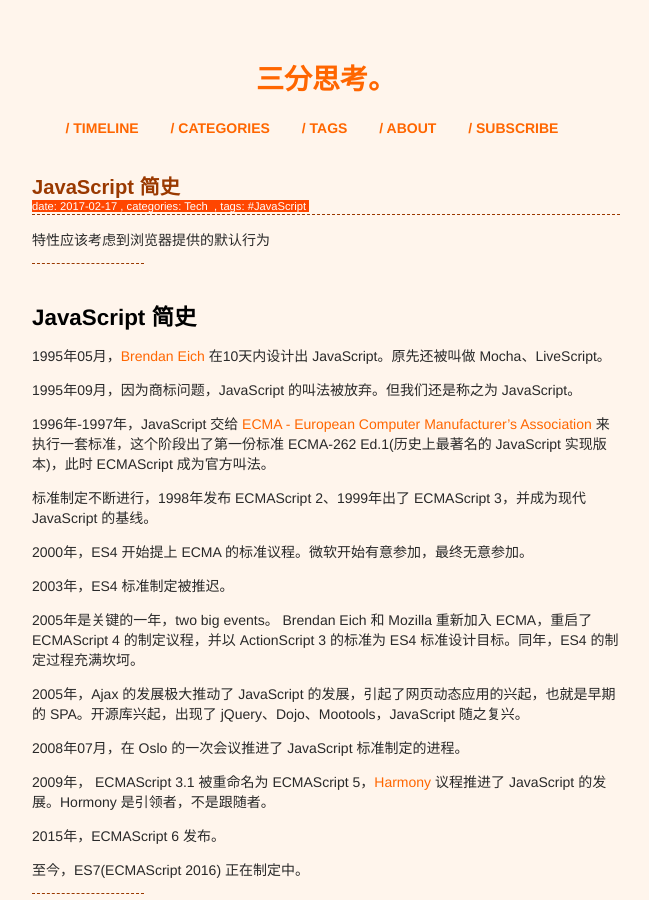
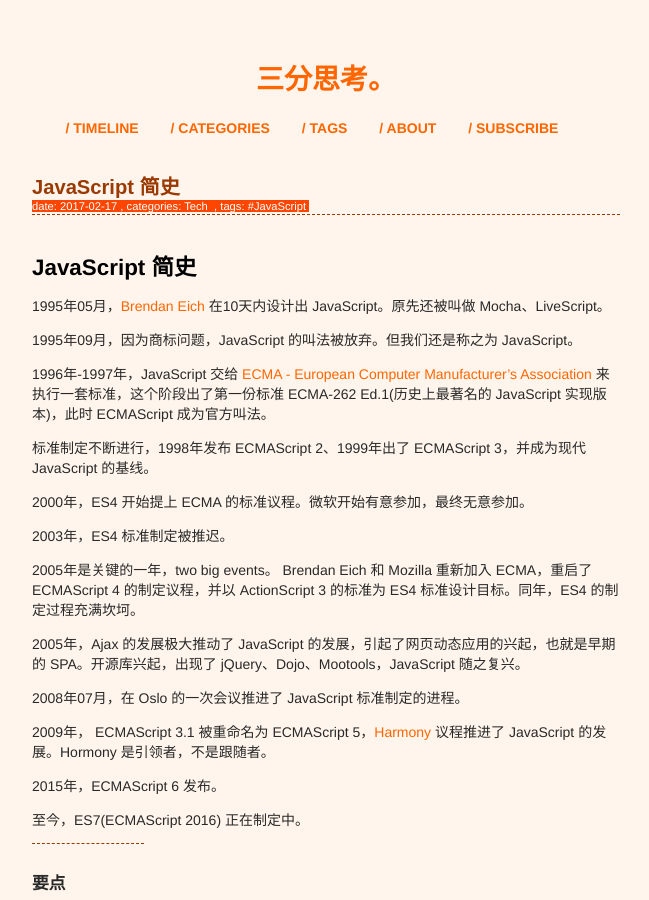
Before and after one commit to xianyuxmu/xianyuxmu.github.io, a Jekyll site: the page built from _posts/2017-02-17-brief-history-of-javascript.md, in a window 1280 px wide and 900 px high. Shown: the whole window, without its empty margins (314-963 px from the left). Built offline with Jekyll 4.4.1, drawn with Linux system fonts in a browser that asks for light colours; comment, search, counter and statistics services are not loaded.

Commit message:
delete some unuse contents

```diff
--- a/_posts/2017-02-17-brief-history-of-javascript.md
+++ b/_posts/2017-02-17-brief-history-of-javascript.md
@@ -8,11 +8,6 @@
 - JavaScript
 
 ---
-
-
-特性应该考虑到浏览器提供的默认行为
-
-----
 
 ## JavaScript 简史
 
```
